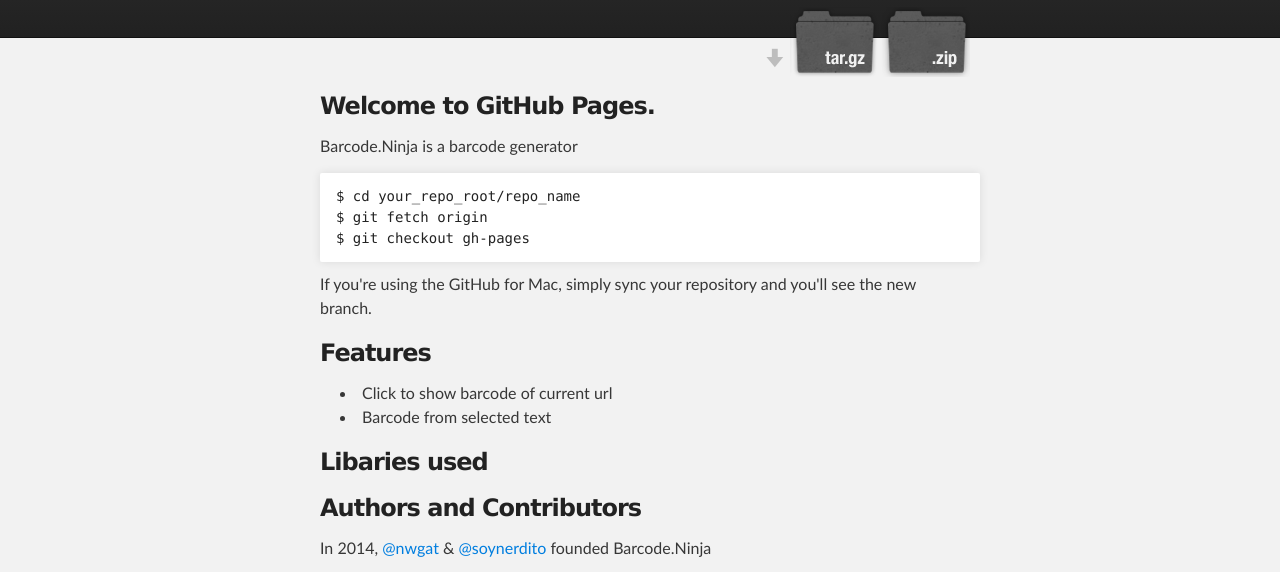
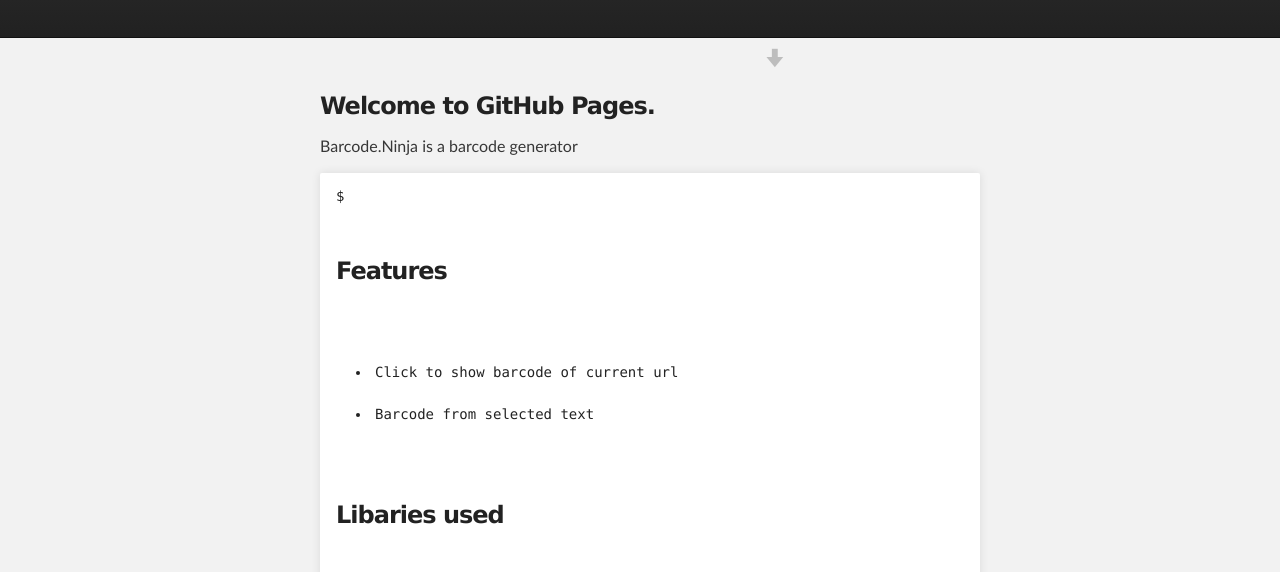
Before and after one commit to BarcodeDotNinja/site, a plain HTML site: page index.html in a window 1280 px wide. Shown: the part 172-744 px from the top of the page. Drawn offline with Linux system fonts and the light colour scheme.

Commit message:
Update index.html

```diff
--- a/index.html
+++ b/index.html
@@ -22,9 +22,6 @@
           <h2 id="project_tagline">Barcode Extension for Chrome and Firefox</h2>
 
             <section id="downloads">
-              <a class="zip_download_link" href="https://github.com/BarcodeDotNinja/site/zipball/master">Download this project as a .zip file</a>
-              <a class="tar_download_link" href="https://github.com/BarcodeDotNinja/site/tarball/master">Download this project as a tar.gz file</a>
-            </section>
         </header>
     </div>
 
@@ -35,14 +32,7 @@
 <a name="welcome-to-github-pages" class="anchor" href="#welcome-to-github-pages"><span class="octicon octicon-link"></span></a>Welcome to GitHub Pages.</h3>
 
 <p>Barcode.Ninja is a barcode generator</p>
-
-<pre><code>$ cd your_repo_root/repo_name
-$ git fetch origin
-$ git checkout gh-pages
-</code></pre>
-
-<p>If you're using the GitHub for Mac, simply sync your repository and you'll see the new branch.</p>
-
+<pre><code>$
 <h3>
 <a name="features" class="anchor" href="#features"><span class="octicon octicon-link"></span></a>Features</h3>
 
```
